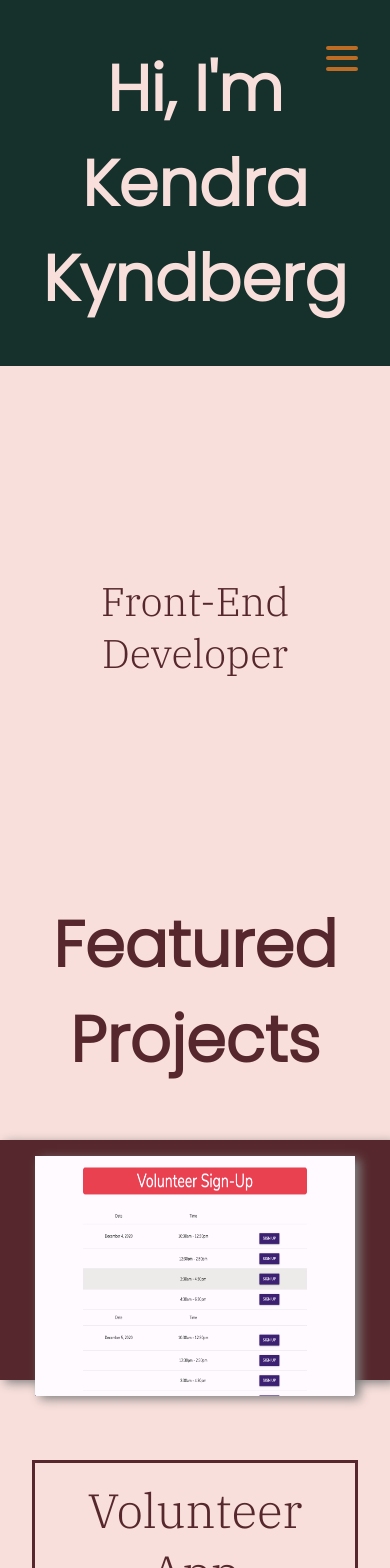
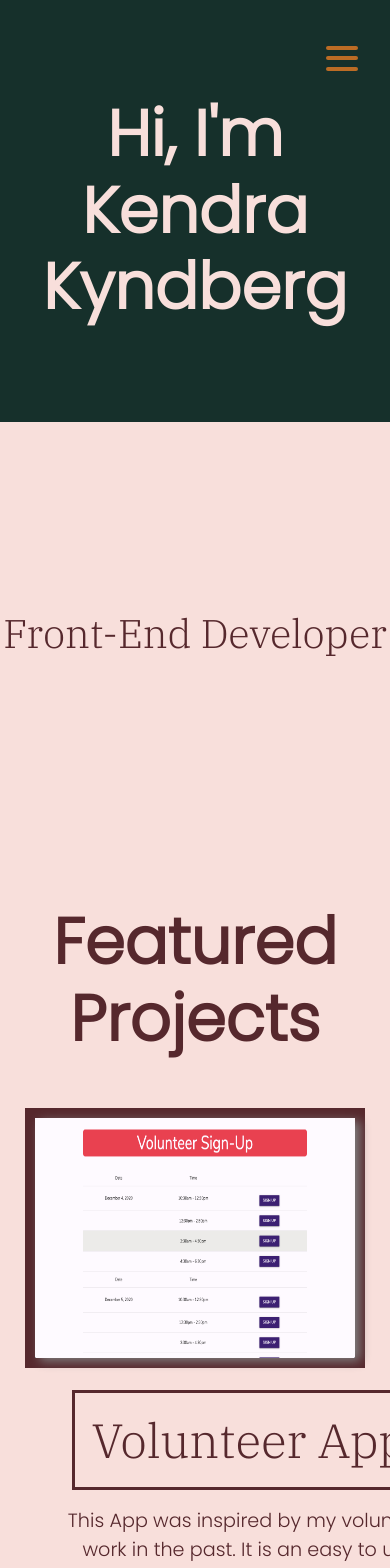
Before and after one commit to kendrak922/Portfolio-2020, a React (Create React App) app: page / in a window 390 px wide. Shown: the top 1568 px of the page. Built offline with nearby package versions, Linux system fonts and the light colour scheme.

Commit message:
cleanup css

```diff
--- a/src/App.js
+++ b/src/App.js
@@ -26,14 +26,10 @@ function App() {
                     <Nav open={open} setOpen={setOpen} />
                 </div>
                 <div className="welcome-pg">
-                    <h1 className='headline'> Hi, I'm Kendra Kyndberg</h1>
-                    <p className='title'>Front-End Developer</p>
+                    <h1> Hi, I'm Kendra Kyndberg</h1>
+                    <p>Front-End Developer</p>
                 </div>
                 <Portfolio />
-                {/* {/* <img src={slant} alt="slant"
-                stlyes={{
-            width: "100vh"
-                }} */}
                 <div className='stats'>
                     <div className='left'>
                         <h2>Quick Facts</h2>
@@ -56,7 +52,7 @@ function App() {
                     <div className="description">
                         <p>After graduating a coding bootcamp in 2018, I made it my mission to expand on the concepts I had learned particularly in Front-End development. As a liberal arts grad, I was initially drawn to the field of web development because I wanted to use technology to help people. I stayed because I found new thrilling ways to use creativity and critical thinking skills that enable me to remain in state of perpetual learning. When I am not coding, I am probably getting a drink(or a few) with friends, bouldering, experimenting in the kitchen, or reading a good book.
                     <br></br><br></br>I like to work on projects that are mission driven and solutions oriented. My code focuses on learning core concepts in-depth while prioritizing fast, simple programs that are not bogged down in unnecessary libraries or modules. Most of all I love talking about projects, learning technology, and encouraging others to explore the world of web development. </p>
-                        <button className="resume" href={resume} download>Download Resume</button>
+                        <a className="resume" href={resume} download>Download Resume</a>
                     </div>
                 </div>
                 <div></div>
--- a/src/App.scss
+++ b/src/App.scss
@@ -1,33 +1,71 @@
-@import url('https://fonts.googleapis.com/css2?family=IBM+Plex+Serif:wght@300&family=Poppins:wght@300&display=swap');
 
-$dark-green: #16302B;
-$pink: #F8DFDB;
-$dark-pink:#56282D;
-$gold: #BC6C25;
+@import './variables.scss';
 
-$primary-font: 'Poppins', sans-serif;
-$secondary-font: 'IBM Plex Serif', serif;
+* {
+    padding: 0;
+    box-sizing: border-box;
+    margin:0;
+  }
 
+.welcome-pg{
+    height: 100vh;
+    width: 100vw;
+    color:$pink;
+    display: flex;
+    flex-direction: column;
+    justify-content: center;
+    align-items: center;
+   text-align: center;
+   @media only screen and (min-width: 768px) {
+    flex-direction: row;
+   }
+    h1{
+        font-size: 4em;
+        padding: 10px;
+        font-family: $primary-font;
+        background-color: $dark-green;
+        width: 100vw;
+        flex-basis: 50%;
+        display: flex;
+        margin: 0 auto;
+        align-items:center;
+        line-height: 1.2;
+        @media only screen and (min-width: 768px) {
+            font-size: 5rem;
+            height: 100%;
 
+        }
+
+    }
+    p{
+        font-size: 40px;
+        font-family: $secondary-font;
+        color: $dark-pink;
+        height: 100%;
+        flex-basis: 50%;
+        background-color: $pink;
+        display: flex;
+        justify-content: center;
+        align-items:center;
+        margin: 0 auto;
+    }
+}
 .stats{
     display: flex;
-flex-flow: row;
-height: 100vh;
-width: 100vw;
-padding:0;
+    flex-flow: column wrap;
+    height: auto;
+    width: auto;
     justify-content: center;
     align-items: center;
-font-size: 1.5rem;
+    font-size: 1.2rem;
     color:$dark-pink;
-margin: 0;
-border-top:40px solid #16302B;
-border-bottom: 40px solid #16302B;
+    padding: 1rem;
+    border-top: 9px solid #16302B;
+    border-bottom: 9px solid #16302B;
     .left{
-    height: 100vh;
-    width: 50vw;
+        flex-basis: 50%;
         margin: 0 auto;
-    padding: 15rem 6rem;
-    // border: 40px solid #16302B;
+        padding:3rem 1rem;
         ul{
             color: $dark-green;
         }
@@ -38,11 +76,9 @@ border-bottom: 40px solid #16302B;
     .right{
         font-family: $secondary-font;
         text-align: center;
-    height: 100vh;
-    width: 50vw;
+        flex-basis: 50%;
         margin: 0;
-    // border: 40px solid #16302B;
-    padding: 15rem 6rem;
+        padding:3rem 1rem;
         p{
             color: $dark-green;
         }
@@ -50,88 +86,102 @@ border-bottom: 40px solid #16302B;
             font-family: $primary-font;
         }
     }
+    @media only screen and (min-width: 768px) {
+        flex-flow: row;
+        width: 100vw;
+        font-size: 1.5rem;
+        height: 100vh;
+        margin: 0;
+        .left{
+            padding: 0 6rem;
+            height: auto;
         }
-
-.welcome-pg{
-    height: 100vh;
-    width: 100vw;
-    color:$pink;
-    display: flex;
-    flex-direction: row;
-    justify-content: center;
-    align-items: center;
+        .right{
+            padding: 0 6rem;
+            height: auto;
+        }
+        h2{
+            font-size: 2.5rem;
+            margin: 2rem;
             text-align: center;
-    .headline{
-        font-size: 80px;
-        padding: 10px;
-        font-family: $primary-font;
-        background-color: $dark-green;
-        height: 100%;
-        width: 50%;
-        display: flex;
-        margin-top: 0;
-        align-items:center;
-
         }
-    .title{
-        font-size: 40px;
-        font-family: $secondary-font;
-        color: $dark-pink;
-        height: 100%;
-        width: 50%;
-        background-color: $pink;
-        display: flex;
-        justify-content: center;
-        align-items:center;
+        p{
+            margin: 0 auto;
 
      }
     }
-
+}
 #about-me{
    display: flex;
    flex-flow: row wrap;
    justify-content: space-around;
    align-items: center;
+   margin-top: 2rem;
+//    @media only screen and (min-width: 768px){
+//    }
+
 
     h2{
-        font-size: 5em;
+        font-size: 4rem;
         flex-basis: 100%;
         color: $dark-green;
-        margin-left: 5rem;
-        margin-bottom: 5rem;
+        margin: 0 auto;
+        line-height: 1.2;
+        margin:60px auto;
+        text-align: center;
+        @media only screen and (min-width: 768px) {
+            margin: 2rem;
+        }
+    }
 
-    }
     img{
         height: 30rem;
+        z-index: 1;
+        box-shadow: 3px 3px 10px gray;
+        border: solid 20px $dark-pink;
+        @media only screen and (min-width: 768px){
             z-index: 2;
-        box-shadow: 3px 3px 10px gray;
+            border: none;
+        }
     }
     .box{
+        display: none;
+        @media only screen and (min-width: 768px){
+            display: block;
             background-color: $gold;
-        height: 50%;
+            height: 60%;
             width: 90%;
             z-index: 1;
             position: absolute;
+            margin-top: 5rem;
+        }
     }
     .description{
-        width: 30rem;
+        width: 95vw;
         height: auto;
-        margin: 1rem;
+        margin: 0;
         z-index: 2;
         font-family: $secondary-font;
         background-color: $pink;
         color: $dark-green;
         border: solid 1rem $pink;
-        padding: 1rem;
+        padding: 0;
         text-align: center;
+        font-size: 1.2em;
+        @media only screen and (min-width: 768px) {
+            width: 30rem;
+            font-size: 1rem;
+            margin-top: 5rem;
+        }
     }
 }
 .resume{
+    display: inline-block;
     background: $pink;
     padding: 1rem;
     border: 3px solid $dark-pink;
     font-size: 1rem;
-    margin-top: 1rem;
+    margin-top: 3rem;
     color: $dark-pink;
     font-family: $primary-font;
  }
@@ -140,80 +190,3 @@ border-bottom: 40px solid #16302B;
     transition:.15s;
     cursor: pointer;
  }
-
-// =========== Responsive
-
-@media only screen and (max-width: 768px) {
-    .welcome-pg{
-      flex-direction: column;
-        .headline{
-            font-size: 4rem;
-            width: 100vw;
-            background-color: $dark-green;
-            display: flex;
-            align-items:center;
-            justify-content: center;
-
-        }
-        .title{
-            flex-basis: 100%;
-        }
-    }
-    .stats{
-        display: flex;
-        flex-flow: column wrap;
-        align-content: center;
-        font-size: 1.5rem;
-        color:$dark-pink;
-        margin: 0 auto;
-        padding: 1rem;
-        height: auto;
-        .left{
-            padding: 0;
-            border: none;
-            width: 100vw;
-            height: auto;
-        }
-        .right{
-            padding: 0;
-            border: none;
-            width: 100vw;
-            height: auto;
-        }
-        h4{
-            font-size: 2.5rem;
-            margin: 2rem;
-            text-align: center;
-        }
-        p{
-            margin: 0 auto;
-        }
-
-        }
-    #about-me{
-    margin-top: 2rem;
-         h2{
-             font-size: 50px;
-             flex-basis: 100%;
-             margin: 0 auto;
-             text-align: center;
-             color: $dark-green;
-         }
-         img{
-             height: 30rem;
-             z-index: 1;
-             border: solid 20px $dark-pink;
-
-         }
-         .box{
-            display: none;
-         }
-         .description{
-             width: 90%;
-             font-size: 1.2em;
-             height: auto;
-             margin: 0 auto;
-         }
-     }
-
-  }
--- a/src/Components/Footer/footer.scss
+++ b/src/Components/Footer/footer.scss
@@ -1,21 +1,27 @@
 
-@import '../../App.scss';
+@import '../../variables.scss';
 
 .footer{
     text-align: center;
     display: flex;
     flex-flow: column wrap;
+    justify-content: center;
     background-color: $dark-green;
     height: auto;
     color: $pink;
     padding: 3rem;
     font-size:1.5rem;
-
     a{
         color: $pink;
     }
     h2{
         flex-basis: 100%;
+        font-size: 2rem;
+        @media only screen and (min-width: 1280px) {
+            font-size: 2.5rem;
+                margin: 1rem;
+        }
+
     }
 
 }
@@ -24,7 +30,9 @@ footer{
         width: 100%;
         margin:0;
         margin-bottom: -1rem;
-
+    }
+    @media only screen and (min-width: 1280px) {
+            padding: 0;
     }
 }
 
@@ -34,10 +42,13 @@ footer{
     display: flex;
     font-size: 1rem;
     flex-flow: row wrap;
-    justify-content: flex-end;;
+    justify-content: center;
     align-items: center;
     vertical-align: baseline;
     color: $pink;
+    @media only screen and (min-width: 1000px) {
+            justify-content: flex-end;
+    }
    .social-media-link{
        img{
         display: inline-block;
@@ -53,19 +64,3 @@ footer{
        }
    }
 }
-@media only screen and (max-width: 568px) {
-
-}
-    @media only screen and (max-width: 1280px) {
-        h2{
-            font-size: 2rem;
-        }
-        footer{
-            padding: 0;
-        }
-
-        .social-media{
-            margin: 0 auto;
-            justify-content: center;
-        }
-    }
--- a/src/Components/Nav/nav.styled.js
+++ b/src/Components/Nav/nav.styled.js
@@ -52,8 +52,5 @@ a:hover:before{
 }
 transform: ${({ open }) => open ? 'translateX(-100%)' : 'translateX(0)'};
 z-index: 9;
-@media only screen and (max-width: 768px) {
-
-}
 
 `;
--- a/src/Components/Portfolio/Portfolio.js
+++ b/src/Components/Portfolio/Portfolio.js
@@ -9,30 +9,30 @@ const Portfolio = () => {
             <div id='portfolio' className='portfolio-container'>
                 <h2>Featured Projects</h2>
                 <div className="item">
-                <div className="image-background">
+                <a className="image-background" href="https://volunteer-dev-3ced0.web.app/app.html">
                     <img src={volunteerAppPic} alt='Volunteer App Screenshot' />
-                </div>
+                </a>
                     <div className="aside">
                         <p className='app-name'>Volunteer App</p>
                         <p className="description">This App was inspired by my volunteer work in the past. It is an easy to use sign-up tool for volunteers and organizers that focuses on privacy and accessibility.</p>
                         <p className="description">Utilizes jQuery, Materialize UI, Sass, and Firebase Authorization, Realtime Database, and Hosting.</p>
                         <div>
-                            <a href='https://github.com/kendrak922/sign-up.git' target="_blank" rel="noopener noreferrer" className='button button-animation'>Github</a>
-                            <a href='https://volunteer-dev-3ced0.web.app/app.html' target="_blank" rel="noopener noreferrer" className='button button-animation'>App</a>
+                            <a href='https://github.com/kendrak922/sign-up.git' target="_blank" rel="noopener noreferrer" className='button-animation'>Github</a>
+                            <a href='https://volunteer-dev-3ced0.web.app/app.html' target="_blank" rel="noopener noreferrer" className='button-animation'>App</a>
                         </div>
                     </div>
                 </div>
                 <div className="item">
-                <div className="image-background">
+                <a className="image-background" href='https://get-together.netlify.app/'>
                 <img src={getTogetherPic} alt='Volunteer App Screenshot' />
-            </div>
+                </a>
                     <div className="aside">
                         <p className='app-name'>Get Together</p>
                         <p className="description">Get Together is an app for the modern party planner. Its a way to generate meal ideas for a myriad of guest needs - or go rouge and completely ignore everyone.</p>
                         <p className="description">Technologies implemented include React.js, Sass, and the Spoonful Recipe API.</p>
                         <div>
-                            <a href='https://github.com/kendrak922/Dinner-Party.git' target="_blank" rel="noopener noreferrer" className='button'>Github</a>
-                            <a href='https://get-together.netlify.app/' target="_blank" rel="noopener noreferrer" className='button'>App</a>
+                            <a href='https://github.com/kendrak922/Dinner-Party.git' target="_blank" rel="noopener noreferrer" className='button-animation'>Github</a>
+                            <a href='https://get-together.netlify.app/' target="_blank" rel="noopener noreferrer" className='button-animation'>App</a>
                         </div>
                     </div>
                 </div>
--- a/src/Components/Portfolio/portfolio.scss
+++ b/src/Components/Portfolio/portfolio.scss
@@ -1,5 +1,5 @@
 
-@import '../../App.scss';
+@import '../../variables.scss';
 
 .portfolio-container{
     h2{
@@ -7,6 +7,9 @@
         color: $dark-pink;
         font-family: $primary-font;
         text-align: center;
+        line-height: 1.2;
+        margin:60px auto;
+
     }
     .item{
         display: flex;
@@ -17,59 +20,115 @@
         justify-content:space-around ;
         align-items: center;
         overflow: visible;
+        @media only screen and (min-width: 768px) {
+            margin: 0 auto;
+            margin-bottom: 200px;
+
+        }
+
+    }
+
+    .image-background{
+        margin:0;
+        position: relative;
+
+        &:before{
+            content:'';
+            position: absolute;
+            background-color: $dark-pink;
+            height:calc(100% + 20px);
+            width:calc(100% + 20px);
+            left:-10px;
+            top:-10px;
+
+
+            @media only screen and (min-width: 768px) {
+                height:100%;
+                width:100%;
+                left:-40px;
+                top:-40px;
+
+            }
+        }
     }
     .item:nth-child(odd){
         .image-background{
-            background: $gold;
-            margin-bottom: 10px;
+           &:before{
+               content: '';
+               background-color: $gold;
+           }
         }
     }
     img{
-        height: 30rem;
-        width: 40rem;
+        display: block;
+        height: 15rem;
+        width: 20rem;
+        margin: 0 auto;
+        background: none;
         display: block;
         box-shadow: 5px 3px 10px gray;
-    }
-    .image-background{
+        position: relative;
+        &:before{
+            content: '';
+            position: absolute;
             background: $dark-pink;
             padding: 4rem;
             height: 30rem;
             width: 40rem;
-        box-shadow: 5px 3px 10px gray;
+            box-shadow: 5px 3px 10px grey;
+        }
+        @media only screen and (min-width: 768px){
+                height: 30rem;
+                width: 40rem;
+                background: none;
+
+        }
     }
     .aside{
         display: flex;
         flex-flow: column wrap;
         justify-content: center;
         align-items: center;
+        margin: 1rem;
+        @media only screen and (min-width: 768px) {
             margin: 2rem;
+        }
     }
     .app-name{
         font-size: 3rem;
         color: $dark-pink;
         font-family: $secondary-font;
-        margin-bottom: 1rem;
+        margin-top: 1rem;
         border: 3px solid $dark-pink;
         padding: 1rem;
+        @media only screen and (min-width: 768px) {
+            margin-bottom: 1rem;
+        }
     }
     .description{
         text-align: center;
         color: $dark-pink;
+        font-size: 1.2rem;
+        width: 95vw;
+        font-family: $primary-font;
+        margin: 1rem;
+        @media only screen and (min-width: 800px) {
             font-size: 1rem;
             width: 15rem;
-        font-family: $primary-font;
         }
 
-    a{
+    }
+
+   .button-animation{
         margin: 1rem;
         color: $dark-green;
         font-size: 1.5rem;
         position: relative;
-    }
-    a:hover{
+
+    &:hover{
         cursor: pointer;
     }
-    a::before{
+   &::before{
         content: "";
         position: absolute;
         width: 100%;
@@ -81,44 +140,9 @@
         transform: scaleX(0);
         transition: all .3s ease-in-out 0s;
     }
-    a:hover::before{
+    &:hover::before{
         visibility: visible;
         transform: scaleX(1);
     }
 }
-@media only screen and (max-width: 1000px) {
-
 }
-
-@media only screen and (max-width: 768px) {
-   .portfolio-container{
-       .description{
-        font-size: 1.2rem;
-    }
-       .item{
-        // width: 100vw;
-       margin: 0 auto;
-       margin-bottom: 200px;
-    //    position: relative;
-       .image-background{
-        padding: 1rem;
-        //  position: relative;
-         height: 15rem;
-         img{
-             display: block;
-             height: 15rem;
-             width: 20rem;
-             margin: 0 auto;
-             background: none;
-
-         }
-         item:nth-child(odd){
-            .image-background{
-                background: $dark-pink;
-                margin-bottom: 0px;
-            }
-       }
-    }
-    }}
-
-}
--- /dev/null
+++ b/src/variables.scss
@@ -0,0 +1,9 @@
+@import url('https://fonts.googleapis.com/css2?family=IBM+Plex+Serif:wght@300&family=Poppins:wght@300&display=swap');
+
+$dark-green: #16302B;
+$pink: #F8DFDB;
+$dark-pink:#56282D;
+$gold: #BC6C25;
+
+$primary-font: 'Poppins', sans-serif;
+$secondary-font: 'IBM Plex Serif', serif;
```
Also changed, not shown: src/Components/Burger/burger.styled.js (+4 -6 lines), src/Components/Contact/Contact.js (+5 -5 lines), src/Components/Contact/contact.scss (+11 -25 lines), src/Components/Modal/Modal.js (added, +14 -0 lines), src/Components/Modal/Modal.scss (added, +8 -0 lines). Lines whose indentation alone changed are shown as unchanged.
